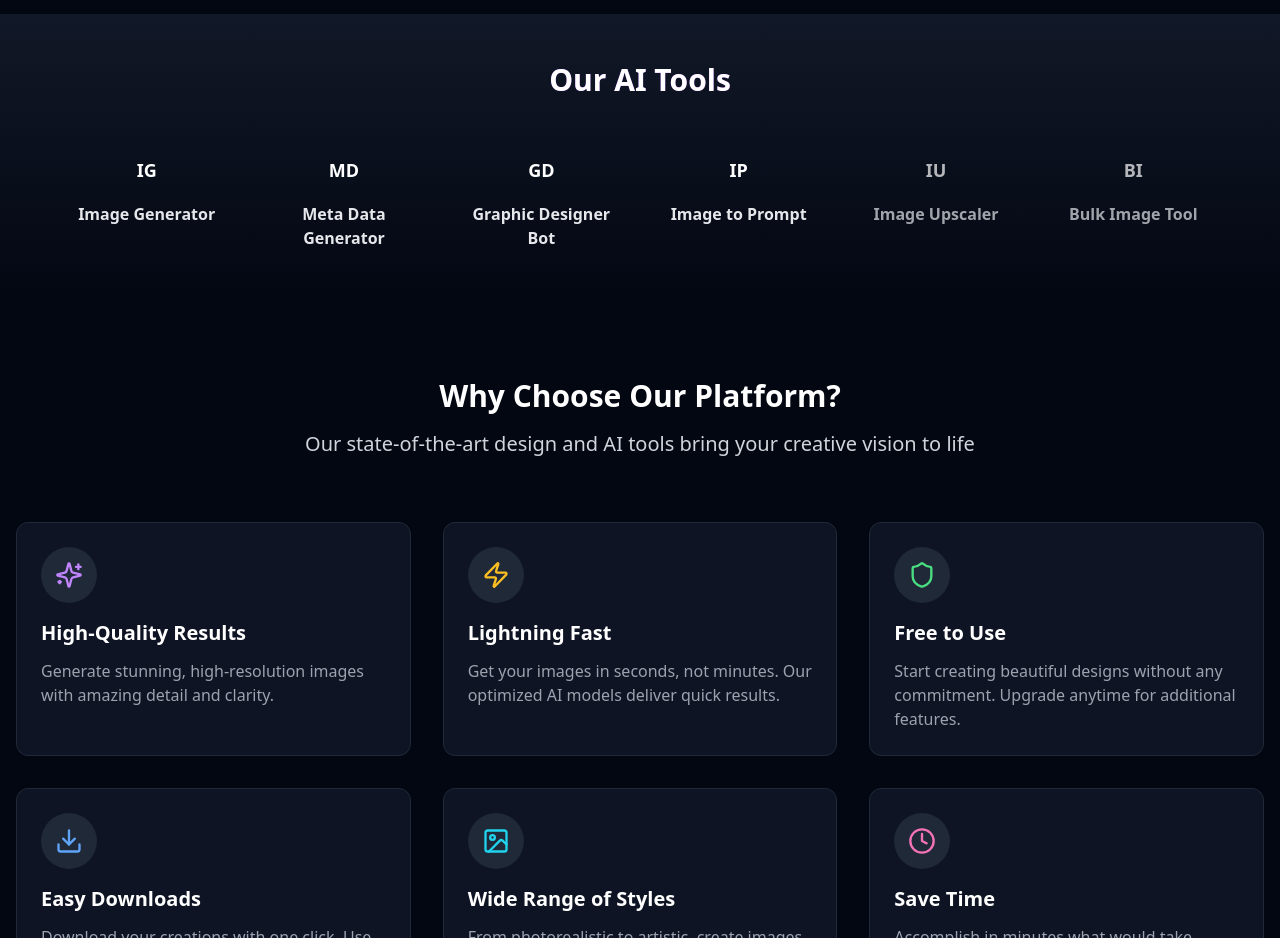
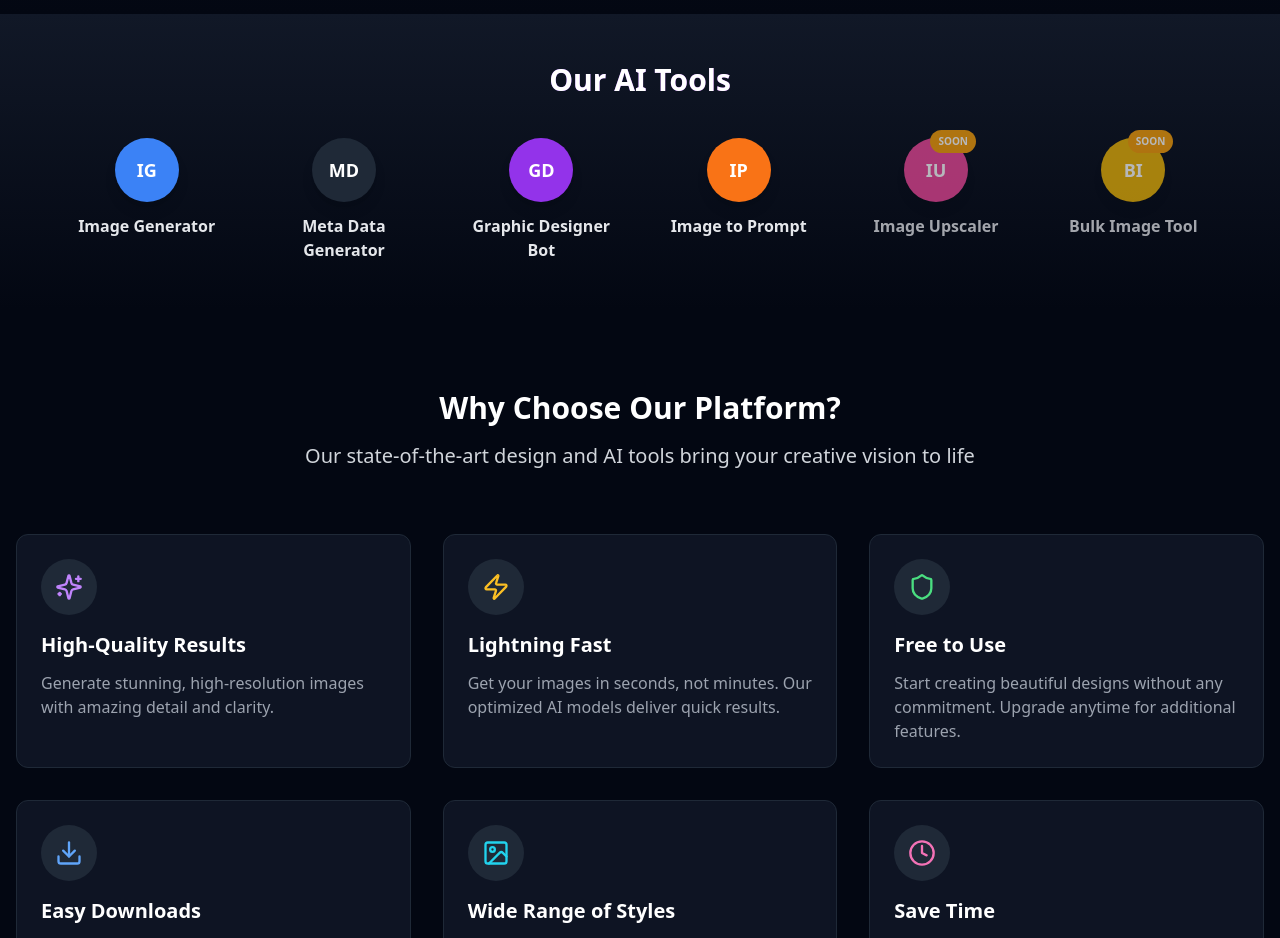
Before and after one commit to khairul155/khairul, a React (Vite) app: page / in a window 1280 px wide. Shown: the part 1000-1938 px from the top of the page. Built offline with nearby package versions, Linux system fonts and the light colour scheme.

Commit message:
Reverted to edit edt-37b98515-4bae-4f9a-854e-e3f5f36da4ad: "Visual edit in Lovable
Edited UI in Lovable"

```diff
--- a/src/components/AiToolIcon.tsx
+++ b/src/components/AiToolIcon.tsx
@@ -1,5 +1,7 @@
+
 import React from "react";
 import { cn } from "@/lib/utils";
+
 interface AiToolIconProps {
   icon: "IG" | "MD" | "GD" | "IP" | "IU" | "BI"; // Icon names
   label: string;
@@ -9,6 +11,7 @@ interface AiToolIconProps {
   isActive?: boolean;
   isUpcoming?: boolean;
 }
+
 const AiToolIcon: React.FC<AiToolIconProps> = ({
   icon,
   label,
@@ -20,25 +23,39 @@ const AiToolIcon: React.FC<AiToolIconProps> = ({
 }) => {
   // Map of background colors for each icon type
   const colorMap = {
-    IG: "bg-blue-500",
-    // Image Generator
-    MD: "bg-gray-800",
-    // Meta Data Generator
-    GD: "bg-purple-600",
-    // Graphic Designer Bot
-    IP: "bg-orange-500",
-    // Image to Prompt
-    IU: "bg-pink-500",
-    // Image Upscaler
-    BI: "bg-yellow-500" // Bulk Image Size Increaser
+    IG: "bg-blue-500", // Image Generator
+    MD: "bg-gray-800", // Meta Data Generator
+    GD: "bg-purple-600", // Graphic Designer Bot
+    IP: "bg-orange-500", // Image to Prompt
+    IU: "bg-pink-500", // Image Upscaler
+    BI: "bg-yellow-500", // Bulk Image Size Increaser
   };
-  return <div className={cn("flex flex-col items-center text-center transition-all duration-300", isUpcoming ? "opacity-70 pointer-events-none" : "hover:scale-110 cursor-pointer", isActive && "scale-110", className)} onClick={!isUpcoming ? onClick : undefined}>
-      <div className="px-[22px] py-[16px] my-[2px]">
-        {isActive && <div className="absolute -top-1 -right-1 w-4 h-4 bg-green-500 rounded-full"></div>}
 
-        {isUpcoming && <div className="absolute -top-2 -right-2 bg-amber-500 text-[10px] font-bold text-white rounded-full px-2 py-1 z-10">
+  return (
+    <div
+      className={cn(
+        "flex flex-col items-center text-center transition-all duration-300",
+        isUpcoming ? "opacity-70 pointer-events-none" : "hover:scale-110 cursor-pointer",
+        isActive && "scale-110",
+        className
+      )}
+      onClick={!isUpcoming ? onClick : undefined}
+    >
+      <div className={cn(
+        "w-16 h-16 rounded-full shadow-lg flex items-center justify-center mb-3 relative transform transition-transform duration-300",
+        colorMap[icon],
+        "hover:shadow-xl",
+        isActive && "ring-2 ring-white ring-opacity-70"
+      )}>
+        {isActive && (
+          <div className="absolute -top-1 -right-1 w-4 h-4 bg-green-500 rounded-full"></div>
+        )}
+
+        {isUpcoming && (
+          <div className="absolute -top-2 -right-2 bg-amber-500 text-[10px] font-bold text-white rounded-full px-2 py-1 z-10">
             SOON
-          </div>}
+          </div>
+        )}
 
         <span className="text-white text-lg font-bold">
           {icon}
@@ -47,6 +64,8 @@ const AiToolIcon: React.FC<AiToolIconProps> = ({
       <h3 className="font-semibold text-sm md:text-base text-gray-800 dark:text-gray-200">
         {label}
       </h3>
-    </div>;
+    </div>
+  );
 };
+
 export default AiToolIcon;
```
